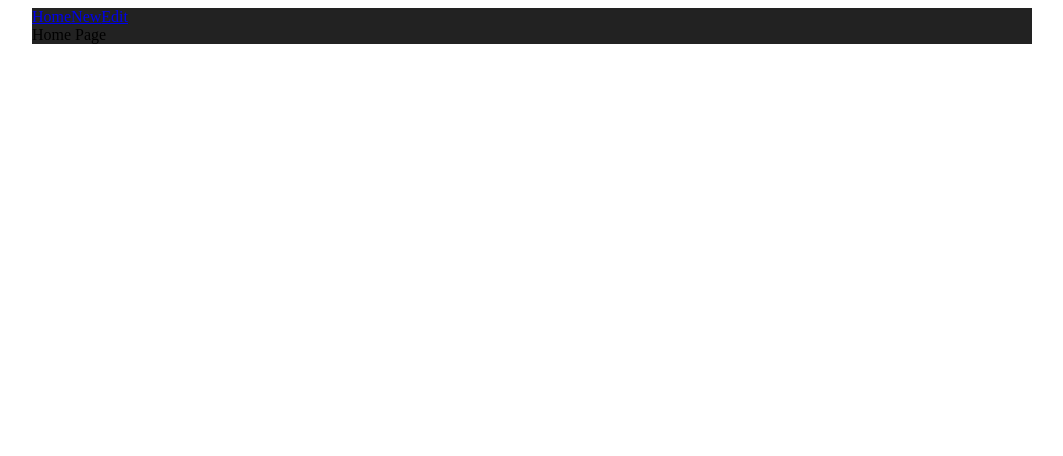
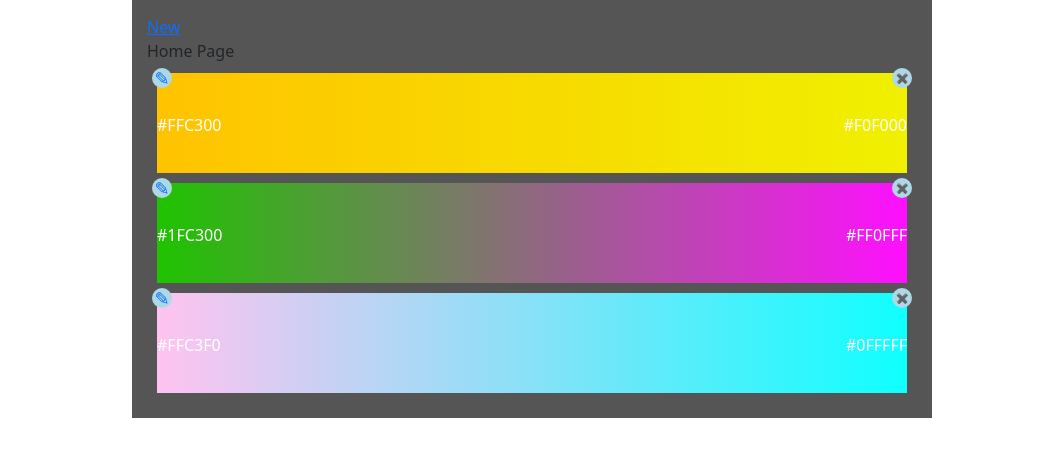
Before and after one commit to TheMiksa/gradient-app, a React (Create React App) app: page / in a window 1280 px wide. Shown: the top 456 px of the page, without its empty margins (108-1171 px from the left). Built offline with nearby package versions, Linux system fonts and the light colour scheme.

Commit message:
added storage, markup for gradient component

```diff
--- a/package.json
+++ b/package.json
@@ -6,6 +6,7 @@
     "@testing-library/jest-dom": "^5.11.9",
     "@testing-library/react": "^11.2.5",
     "@testing-library/user-event": "^12.7.1",
+    "bootstrap": "^4.6.0",
     "react": "^17.0.1",
     "react-dom": "^17.0.1",
     "react-router": "^5.2.0",
--- a/public/index.html
+++ b/public/index.html
@@ -2,7 +2,7 @@
 <html lang="en">
   <head>
     <meta charset="utf-8" />
-
+    <link href="https://cdn.jsdelivr.net/npm/bootstrap@5.0.0-beta2/dist/css/bootstrap.min.css" rel="stylesheet" integrity="sha384-BmbxuPwQa2lc/FVzBcNJ7UAyJxM6wuqIj61tLrc4wSX0szH/Ev+nYRRuWlolflfl" crossorigin="anonymous">
     <title>Gradient App</title>
   </head>
   <body>
--- a/src/App.css
+++ b/src/App.css
@@ -1,6 +1,7 @@
 .App {
-    background-color: #222;
+    background-color: #555;
     min-width: 400px;
-    max-width: 1000px;
+    max-width: 800px;
     margin: auto;
+    padding: 15px;
 }
--- a/src/App.js
+++ b/src/App.js
@@ -6,14 +6,15 @@ import Home from "./components/home";
 import New from "./components/new";
 import NoMatch from "./components/no-match";
 import './App.css';
+import '../src/data/gradients-list';
+
+const GradientsList = React.createContext([]);
 
 function App() {
   return (
     <div className="App">
         <Router>
-          <Link to="/">Home</Link>
             <Link to="/new">New</Link>
-          <Link to="/edit/5">Edit</Link>
             <Switch>
                 <Route exact path="/" component={Home}/>
                 <Route exact path="/new" component={New} />
--- /dev/null
+++ b/src/components/gradient/gradient.css
@@ -0,0 +1,44 @@
+.gradient {
+    position: relative;
+    margin: 10px;
+    width: auto;
+    height: 100px;
+}
+.settings, .colors {
+    display: flex;
+    justify-content: space-between;
+}
+.colors {
+    position: relative;
+    top: 20px;
+}
+.colors span {
+    color: white;
+}
+.btn-edit {
+    text-decoration: none;
+    font-size: 18px;
+    position: relative;
+    left: -5px;
+    top: -5px;
+    height: 20px;
+    width: 20px;
+    border-radius: 10px;
+    display: flex;
+    justify-content: center;
+    align-items: center;
+    background-color: lightblue;
+}
+.btn-delete {
+    font-size: 10px;
+    position: relative;
+    right: -5px;
+    top: -5px;
+    height: 20px;
+    width: 20px;
+    border-radius: 10px;
+    display: flex;
+    justify-content: center;
+    align-items: center;
+    background-color: lightblue;
+}
--- /dev/null
+++ b/src/components/gradient/gradient.js
@@ -0,0 +1,23 @@
+import {Link} from "react-router-dom";
+import "./gradient.css";
+
+export const Gradient = ({id, firstColor, secondColor, onDeleteGradient}) => {
+
+    return (
+        <div id={id} className="gradient" style={{background: `linear-gradient(to right, ${firstColor}, ${secondColor})`}}>
+           <div className="settings">
+               <Link to="/edit/3"
+                     className="btn-edit">
+                   &#9998;
+               </Link>
+               <div
+                     onClick={() => onDeleteGradient(id)}
+                     className="btn-delete">&#10006;</div>
+           </div>
+            <div className="colors">
+                <span>{firstColor}</span>
+                <span>{secondColor}</span>
+            </div>
+        </div>
+    );
+};
--- /dev/null
+++ b/src/components/gradient/index.js
@@ -0,0 +1,2 @@
+import {Gradient} from "./gradient";
+export default Gradient;
--- a/src/components/home/home.js
+++ b/src/components/home/home.js
@@ -1,10 +1,24 @@
-import React from "react";
+import React, {useState} from "react";
+import Gradient from "../gradient";
 import "./home.css";
 
 export const Home = () => {
+    const [gradientsList, setGradientsList] = useState(JSON.parse(localStorage.getItem("gradientsList")));
+
+    const onDeleteGradient = (id) => {
+        const gradientsList = JSON.parse(localStorage.getItem("gradientsList"));
+        const newGradientsList = gradientsList.filter((el) => el.id !== id);
+        localStorage.setItem("gradientsList", JSON.stringify(newGradientsList));
+        setGradientsList(newGradientsList);
+    };
     return (
         <div>
             Home Page
+            {
+               gradientsList && gradientsList.map(({id, firstColor, secondColor}) => (
+                <Gradient key={id} id={id} firstColor={firstColor} secondColor={secondColor} onDeleteGradient={onDeleteGradient}/>
+            ))
+            }
         </div>
     );
 };
--- /dev/null
+++ b/src/data/gradients-list.js
@@ -0,0 +1,20 @@
+if (!localStorage.getItem("gradientsList")) {
+    const gradientsList = [
+        {
+            id: "ssfd1345",
+            firstColor: "#FFC300",
+            secondColor: "#F0F000"
+        },
+        {
+            id: "ssfd1346",
+            firstColor: "#1FC300",
+            secondColor: "#FF0FFF"
+        },
+        {
+            id: "ssfd1347",
+            firstColor: "#FFC3F0",
+            secondColor: "#0FFFFF"
+        }
+    ];
+    localStorage.setItem("gradientsList", JSON.stringify(gradientsList));
+}
```
Also changed, not shown: 1 other file (tests, documents, lock files or other folders). Lines whose indentation alone changed are shown as unchanged.
